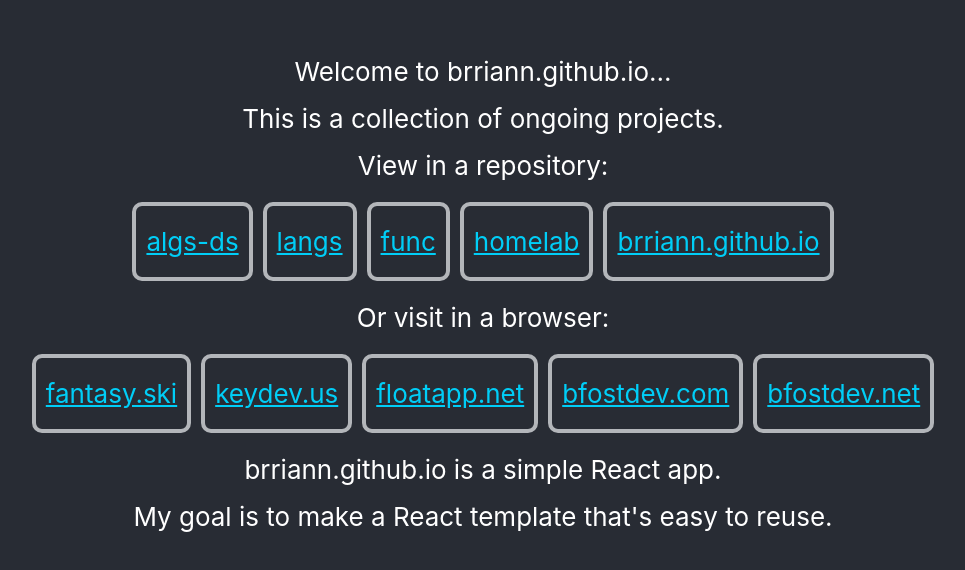
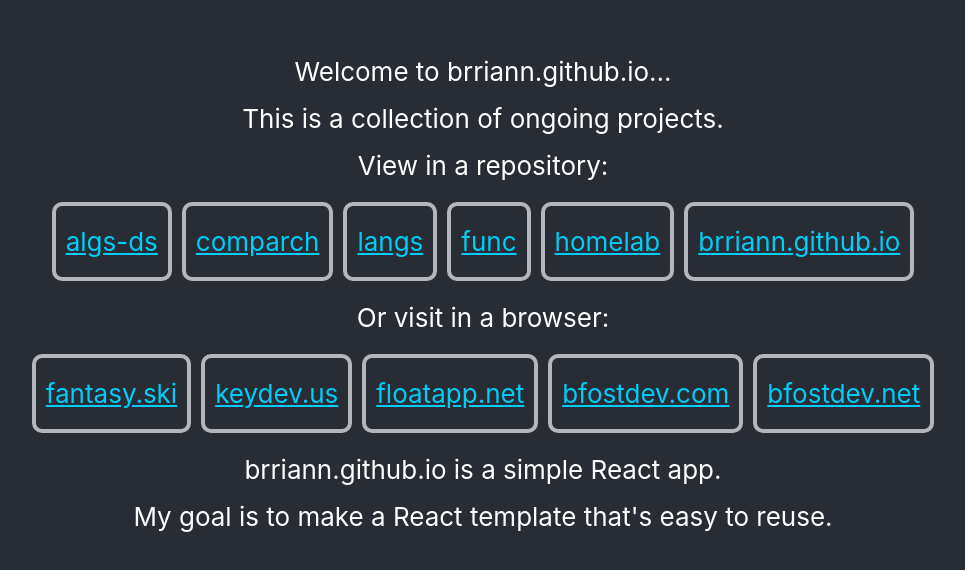
Before and after one commit to brriann/brriann.github.io, a React (Create React App) app: page / in a window 1280 px wide. Shown: the part 106-676 px from the top of the page, without its empty margins (157-1122 px from the left). Built offline with nearby package versions, Linux system fonts and the light colour scheme.

Commit message:
add comparch

```diff
--- a/src/App.js
+++ b/src/App.js
@@ -6,7 +6,7 @@ import './components/parent/FlexRowButton.css'
 
 
 const links = ['fantasy.ski', 'keydev.us', 'floatapp.net', 'bfostdev.com', 'bfostdev.net'];
-const repos = ['algs-ds', 'langs', 'func', 'homelab', 'brriann.github.io'];
+const repos = ['algs-ds', 'comparch', 'langs', 'func', 'homelab', 'brriann.github.io'];
 
 const baseUrl = 'https://github.com/brriann/'
 const urlPrefix = 'http://'
```
